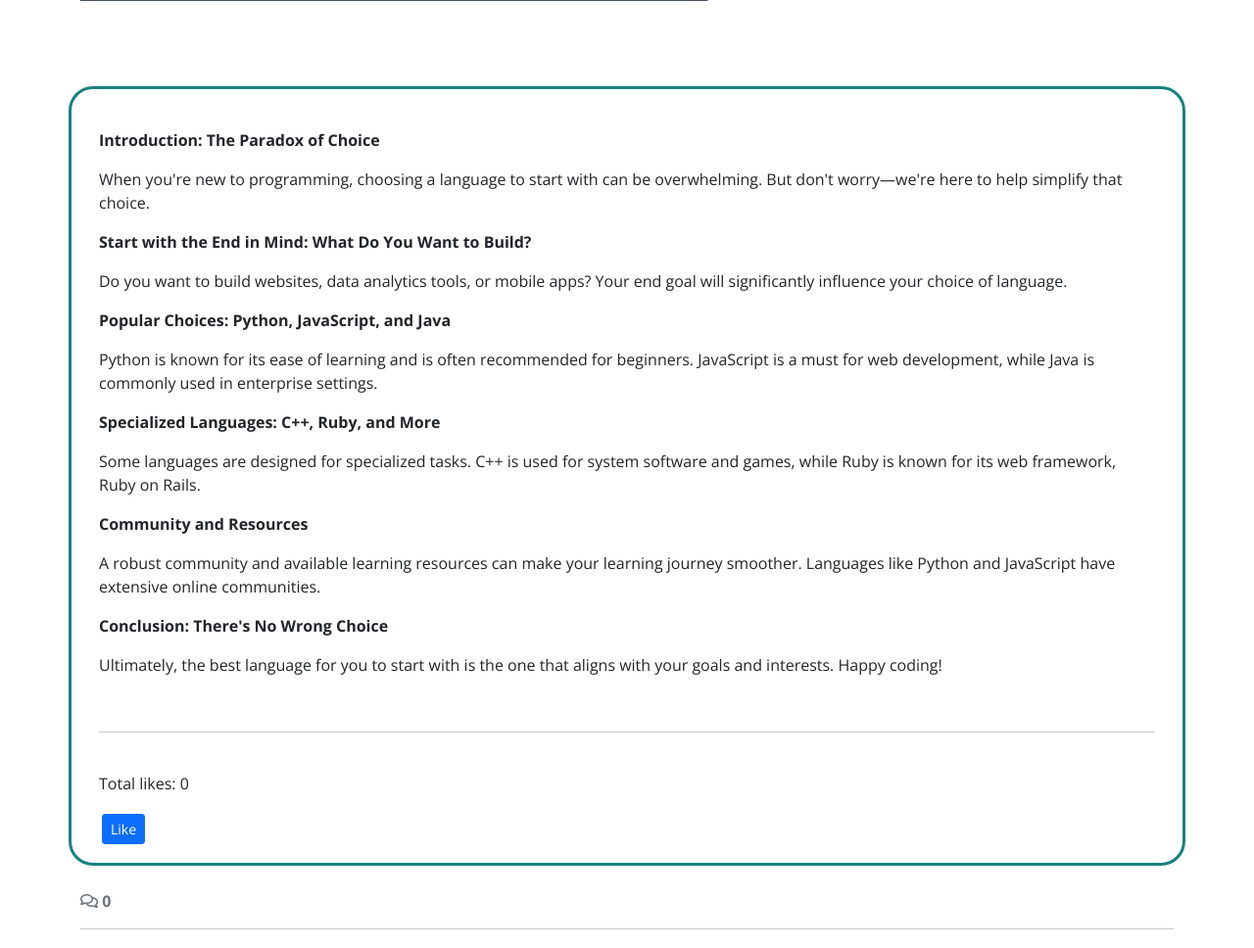
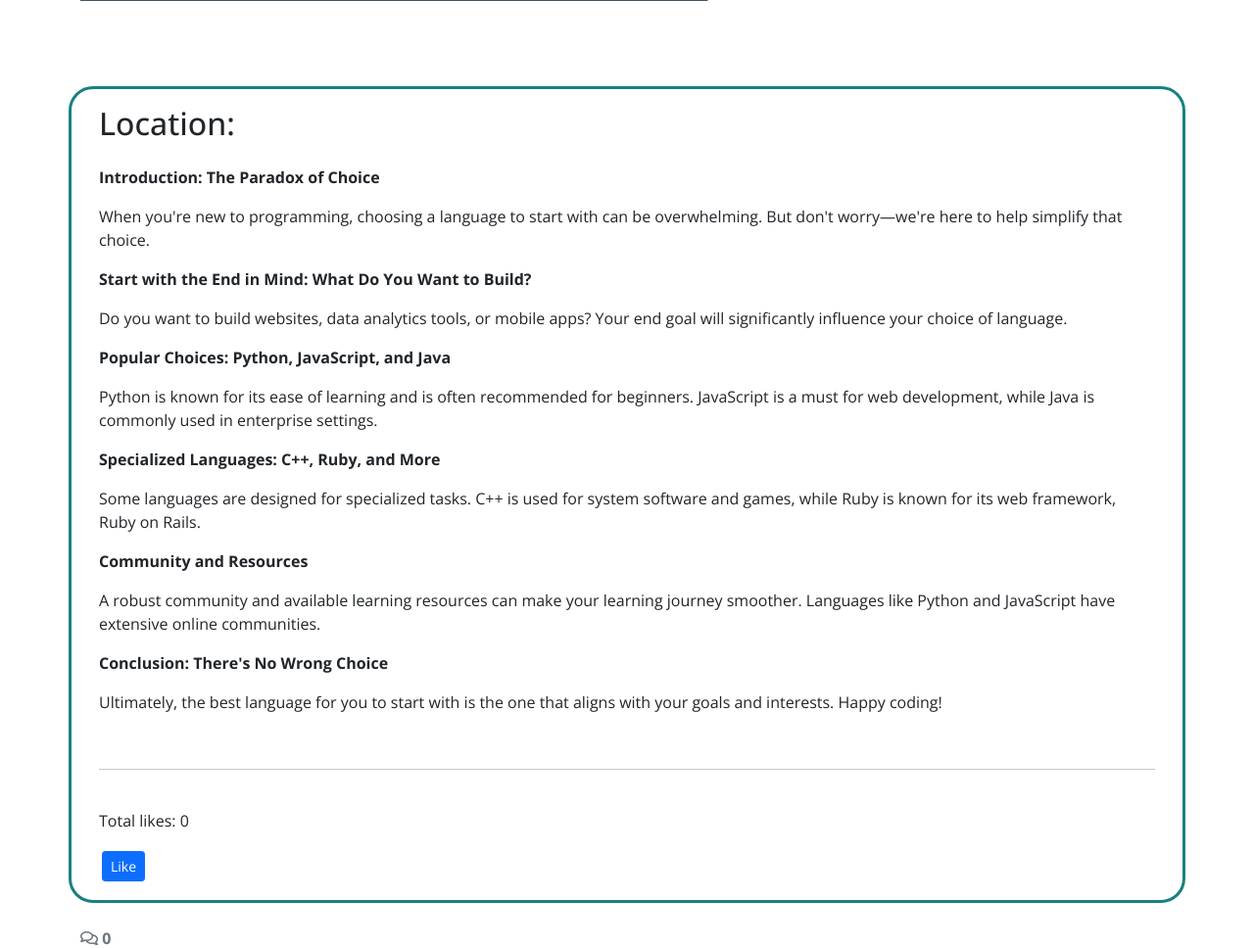
Before and after one commit to JonathanDussot/hidden-gem-blog, a Django app: a page that uses blog/templates/blog/post-detail.html in a window 1280 px wide. Shown: the part 501-1469 px from the top of the page at 98% size. Run offline with Django 5.2, Linux system fonts and the light colour scheme; data comes from the database, SQL or seed files in the repository; data that the repository does not hold is empty; some libraries are stand-ins or nearby versions.

Commit message:
Add h2 to post-details.html to solve w3c error and set debug to false.

```diff
--- a/blog/templates/blog/post-detail.html
+++ b/blog/templates/blog/post-detail.html
@@ -27,7 +27,7 @@
     <div class="row">
         <div class="col card mb-4  mt-3 left  top">
             <div class="card-body">
-                <h2> </h2>
+                <h2>Location:</h2>
                 <article class="card-text">
                     {{ post.content | safe }}
                 </article>
--- a/gems/settings.py
+++ b/gems/settings.py
@@ -10,7 +10,7 @@ TEMPLATES_DIR = os.path.join(BASE_DIR, 'templates')
 
 SECRET_KEY = os.environ.get("SECRET_KEY")
 
-DEBUG = True
+DEBUG = False
 
 ALLOWED_HOSTS = ['8000-jonathandus-hiddengembl-49mgyq4449z.ws.codeinstitute-ide.net', '.herokuapp.com']
 
```
